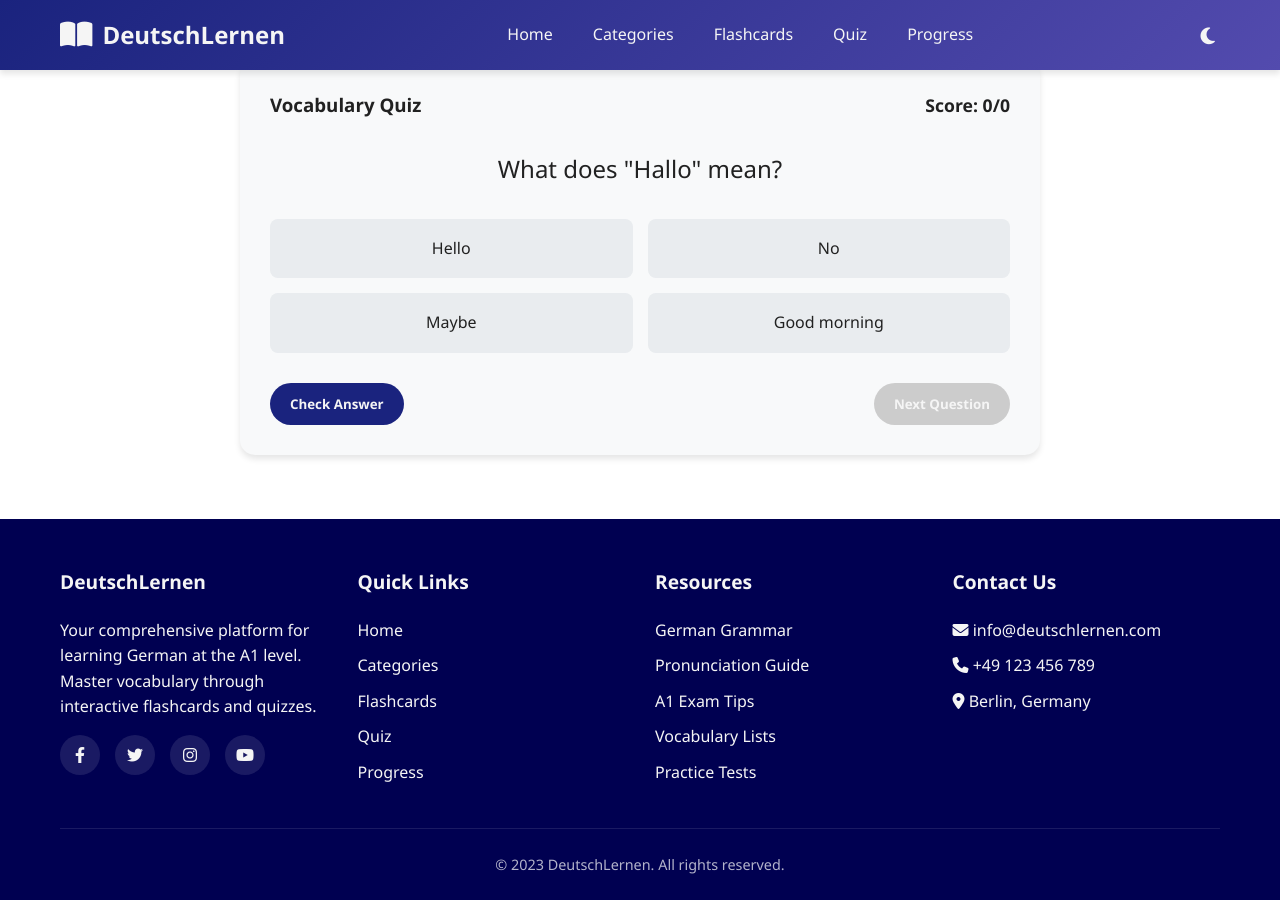
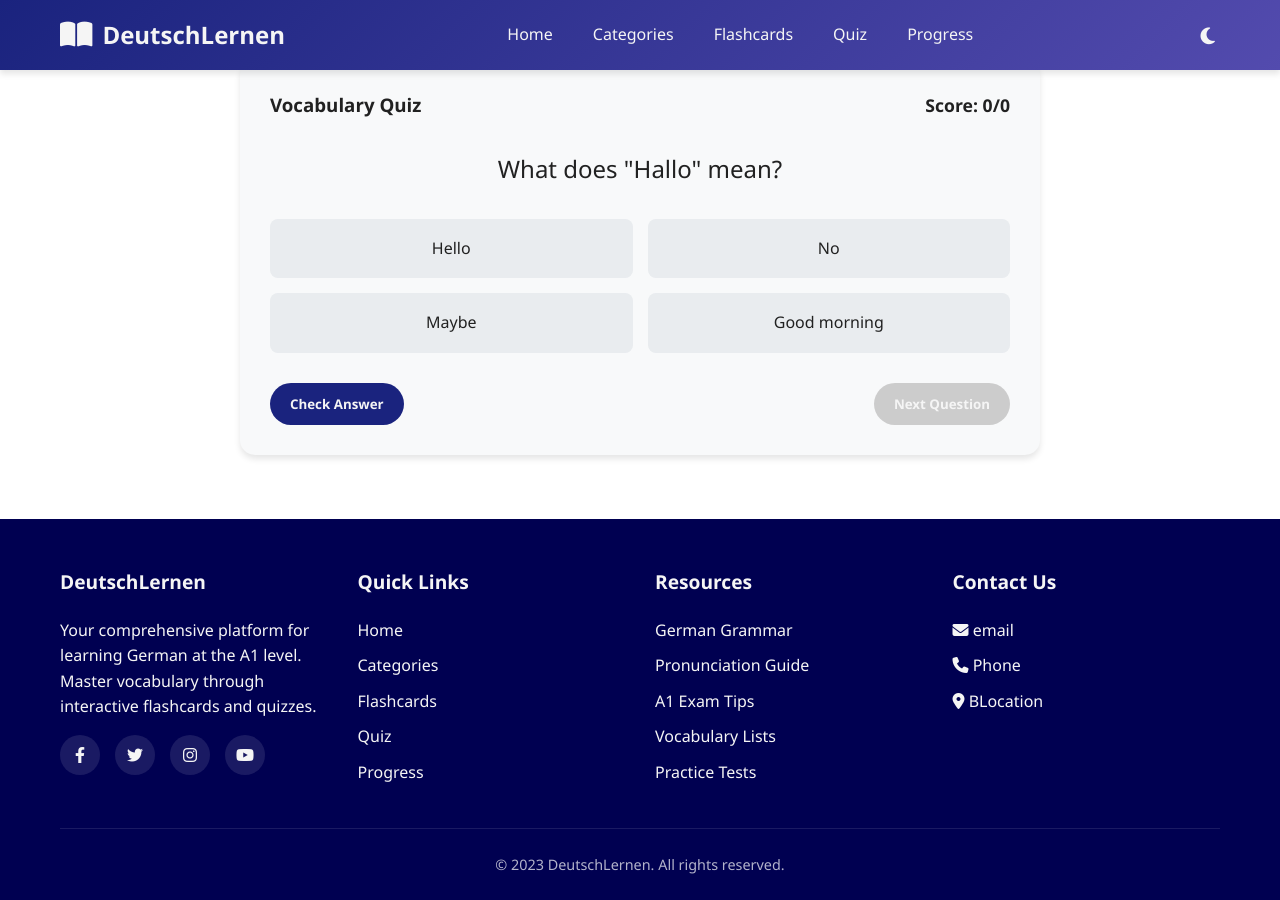
Before and after one commit to rdmmehta/rdmmehta.github.io, a Jekyll site: the page german/index.html, which Jekyll copies as it is, in a window 1280 px wide and 900 px high, scrolled down 2043 px. Built offline with Jekyll 4.4.1, drawn with Linux system fonts in a browser that asks for light colours.

Commit message:
Update index.html

```diff
--- a/german/index.html
+++ b/german/index.html
@@ -745,9 +745,9 @@
                 <div class="footer-column">
                     <h3>Contact Us</h3>
                     <ul>
-                        <li><i class="fas fa-envelope"></i> info@deutschlernen.com</li>
-                        <li><i class="fas fa-phone"></i> +49 123 456 789</li>
-                        <li><i class="fas fa-map-marker-alt"></i> Berlin, Germany</li>
+                        <li><i class="fas fa-envelope"></i> email</li>
+                        <li><i class="fas fa-phone"></i> Phone</li>
+                        <li><i class="fas fa-map-marker-alt"></i> BLocation</li>
                     </ul>
                 </div>
             </div>
```
